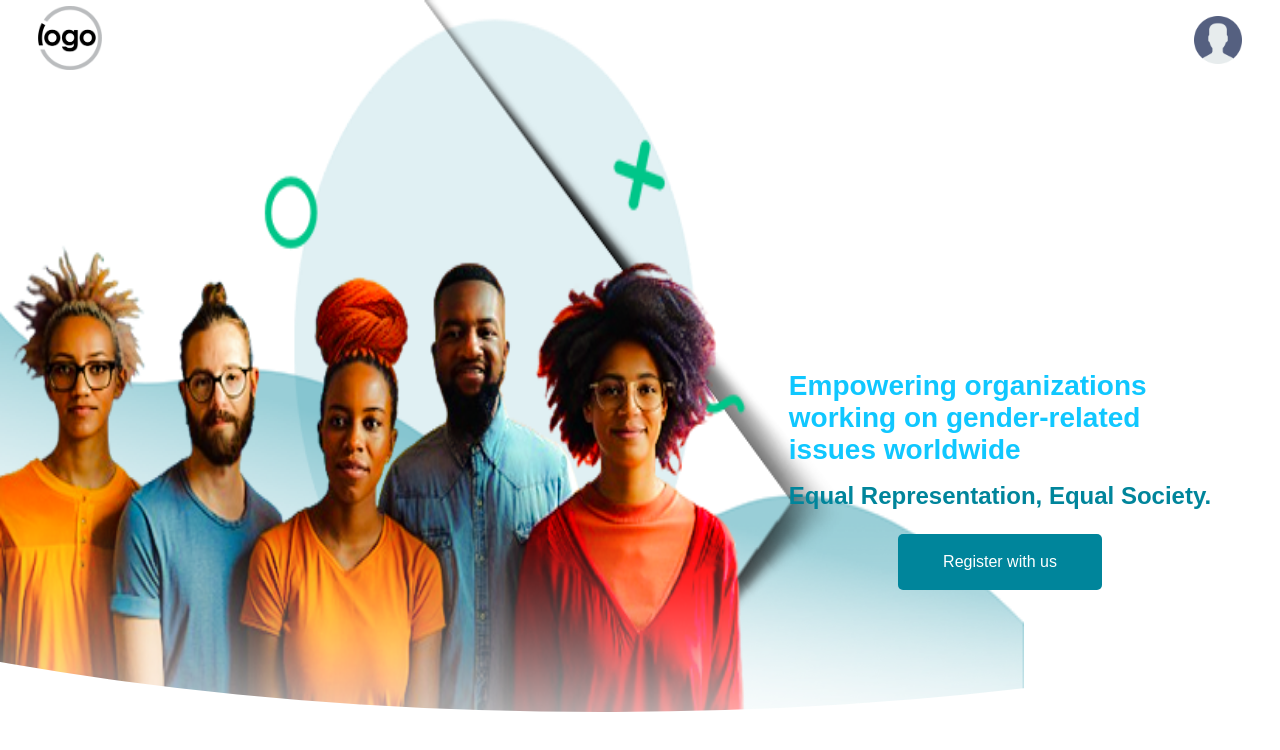
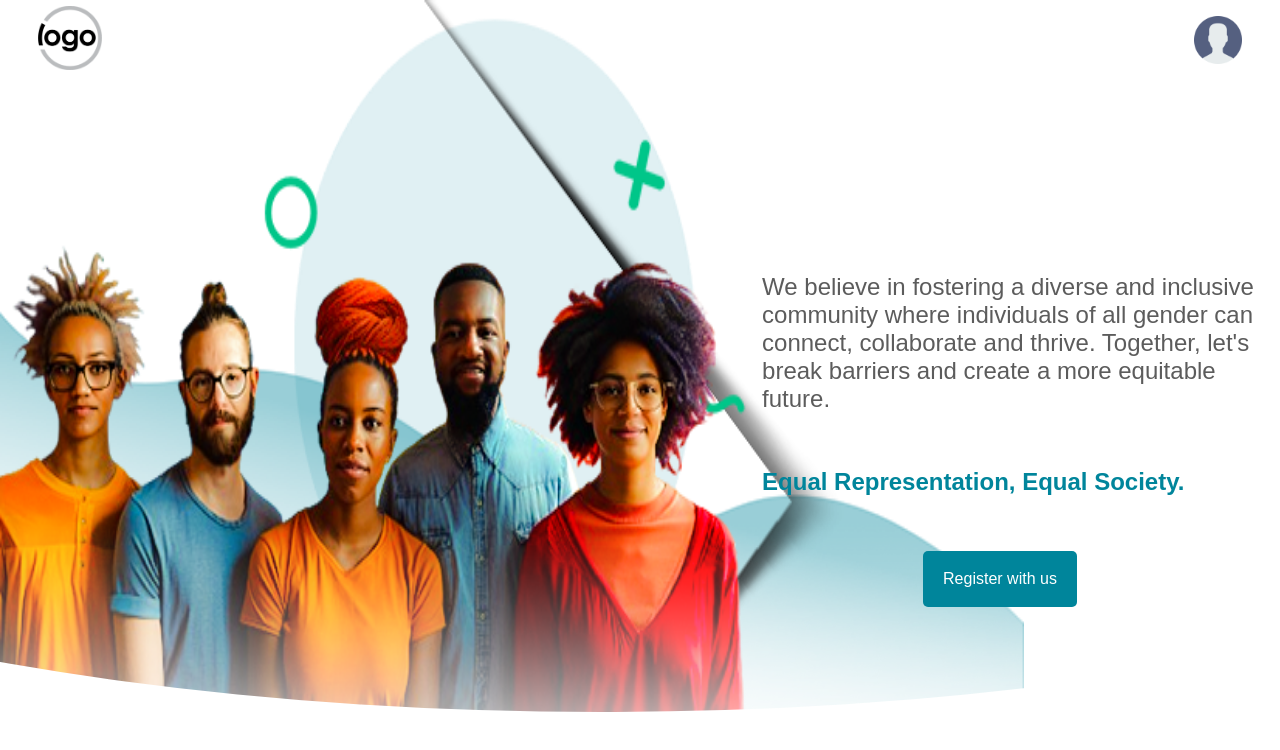
Before and after one commit to u-hope/gendernetworket, a React (Create React App) app: page / in a window 1280 px wide. Shown: the top 750 px of the page. Built offline with nearby package versions, Linux system fonts and the light colour scheme; no server answers.

Commit message:
adjusted herader

```diff
--- a/src/Components/Maps/Map.css
+++ b/src/Components/Maps/Map.css
@@ -7,6 +7,7 @@
 
 svg {
     position: absolute;
+    z-index: 10;
      }
 .mapRegionButton{
     text-align: center;
--- a/src/pages/Header/Header.css
+++ b/src/pages/Header/Header.css
@@ -15,7 +15,7 @@
     display: flex;
     flex-direction: column;
     justify-content: center;
-    padding-top: 20vh;
+    padding-top: 10vh;
     padding-left: 10vh;
     /* align-self: center; */
     margin: auto auto;
@@ -27,13 +27,15 @@
     font-size: x-large;
     width: 100%;
     background-color: transparent;
-    margin-bottom: 3vh;
+    margin-bottom: 6.9vh;
+
+    padding-left: 2vh;
 }
 .headerTopText{
-    color: #10c7ff;
-    font-weight: 900;
-    font-size:3.5vh;
-    margin-bottom: 2vh;
+    color: #5c5c5c;
+    font-size:3vh;
+    padding-left: 2vh;
+    margin-bottom: 6.9vh;
 }
 .headerButton {
     display: flex;
@@ -42,7 +44,7 @@
     margin: auto auto;
     background-color: #00859B;
     height: 7vh;
-    width: 16vw;
+    width: 12vw;
     text-decoration: none;
     border-radius: 5px;
     color: white;
--- a/src/pages/Header/Header.js
+++ b/src/pages/Header/Header.js
@@ -9,8 +9,17 @@ const Header = () => {
             </div>
             <div className='headerLeft'>
 
-                <span className='headerTopText'>Empowering organizations <br/>working on gender-related<br/> issues worldwide</span>
-                <span className='headerText'>Equal Representation, Equal Society.</span>
+                <span className='headerTopText'>
+                    We believe in fostering a diverse and inclusive
+                    <br/> community where individuals of all gender can
+                    <br/> connect, collaborate and thrive. Together, let's
+                    <br/> break barriers and create a more equitable
+                    <br/> future.
+                </span>
+
+                <span className='headerText'>
+                    Equal Representation, Equal Society.
+                </span>
                 <Link to="/signup" className="headerButton">
                     Register with us
                 </Link>
--- a/src/pages/about/about.jsx
+++ b/src/pages/about/about.jsx
@@ -43,7 +43,7 @@ function About(props) {
     <div className="about_main">
       <div className="about_top">
         <div className="about_title" style={{color:"#00859B"}}>About Us</div>
-        <div className="about_body" style={{textAlign:"center",color:"rgba(76, 115, 173, 0.514)"}}>
+        <div className="about_body" style={{textAlign:"center",color:"#5c5c5c"}}>
         {/* We work to increase the visibility and awareness of gender equality issues while elevating the voices of underrepresented communities. We do this by facilitating networking and collaboration between a wide range of organizations, NGOs, and advocates in order to foster synergies and collective action. We also support grassroots movements in influencing policy and driving systemic change through strategic advocacy efforts. By making essential resources, educational materials, and empowering tools easily accessible, we empower individuals and strengthen the capacity of gender equality champions.  */}
         In order to create synergies and collective action, we facilitate collaboration and networking between a diverse range of organizations, NGOs, and advocates. We also support grassroots movements in influencing policy and driving systemic change through strategic advocacy efforts. Our mission is to increase visibility and awareness of gender equality issues, amplifying the voices of underrepresented communities.
         </div>
```
